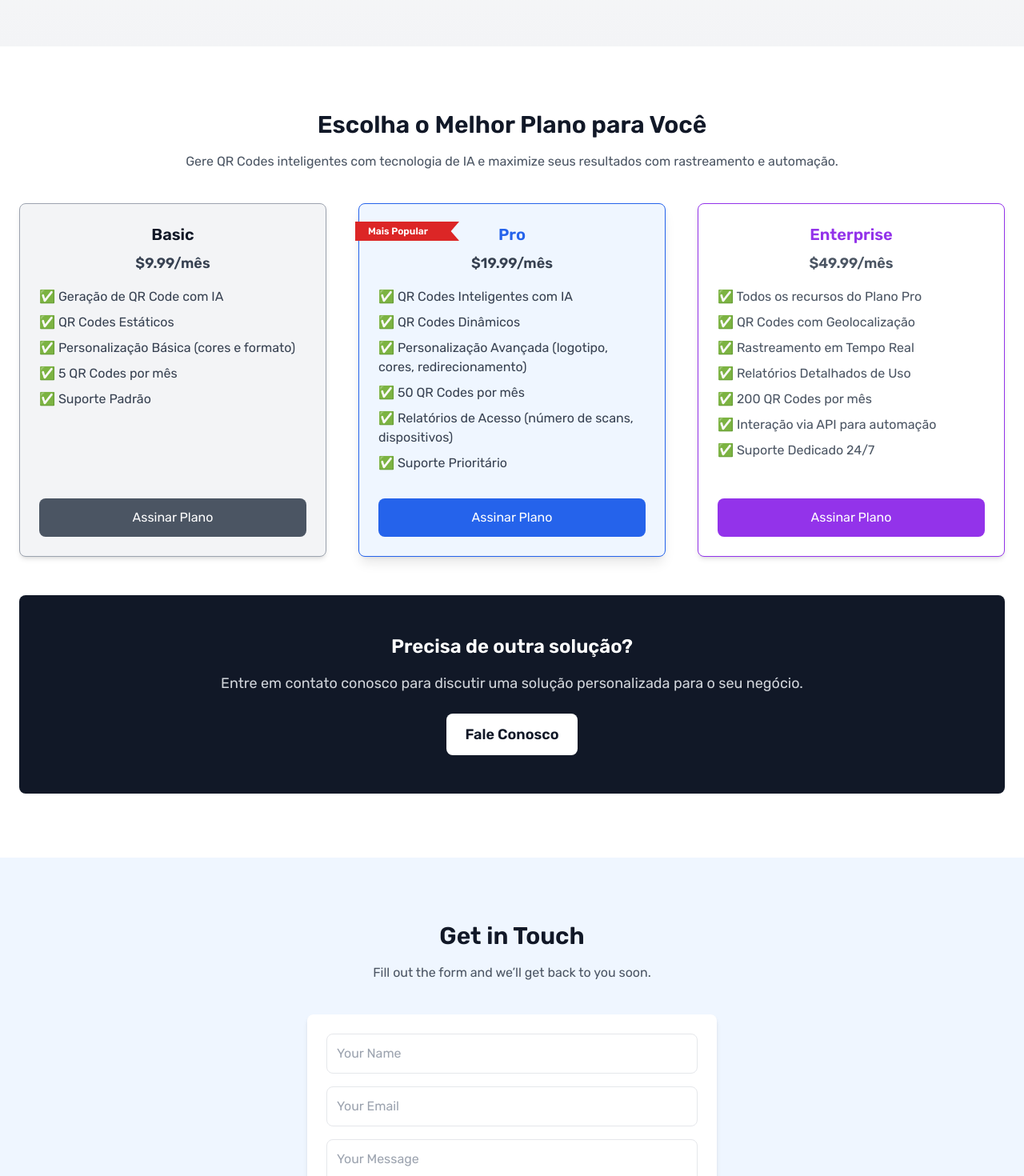
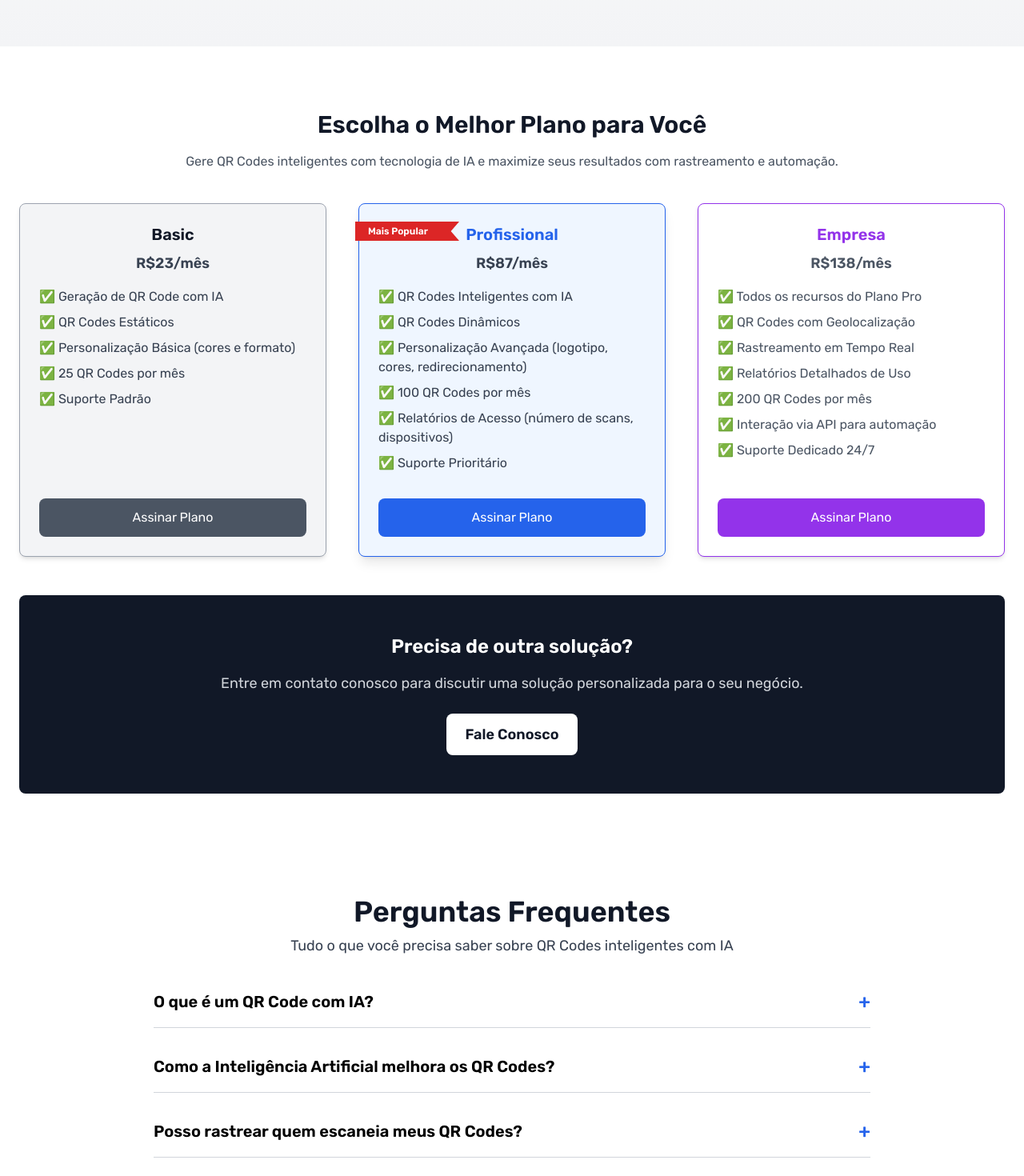
Before and after one commit to rafaelluisdacostacoelho/hi-snapqr-leads, an Angular app: page / in a window 1280 px wide. Shown: the part 1330-2800 px from the top of the page at 80% size. Built offline with nearby package versions, Linux system fonts and the light colour scheme.

Commit message:
Add FAQ section.

```diff
--- a/src/app/app.component.html
+++ b/src/app/app.component.html
@@ -2,5 +2,6 @@
 <app-hero-section></app-hero-section>
 <app-features></app-features>
 <app-pricing></app-pricing>
+<app-faq></app-faq>
 <app-contact-form></app-contact-form>
 <app-footer></app-footer>
--- a/src/app/app.component.ts
+++ b/src/app/app.component.ts
@@ -5,6 +5,7 @@ import { FeaturesComponent } from "./components/features/features.component";
 import { PricingComponent } from "./components/pricing/pricing.component";
 import { ContactFormComponent } from "./components/contact-form/contact-form.component";
 import { FooterComponent } from "./components/footer/footer.component";
+import { FaqComponent } from "./components/faq/faq.component";
 
 @Component({
   selector: 'app-root',
@@ -14,8 +15,9 @@ import { FooterComponent } from "./components/footer/footer.component";
     FeaturesComponent,
     PricingComponent,
     ContactFormComponent,
-    FooterComponent
-  ],
+    FooterComponent,
+    FaqComponent
+],
   templateUrl: './app.component.html',
   styleUrl: './app.component.css'
 })
--- /dev/null
+++ b/src/app/components/faq/faq.component.css
@@ -0,0 +1,11 @@
+button {
+  transition: all 0.3s ease-in-out;
+}
+
+button:hover {
+  color: #2563eb; /* Azul mais vibrante no hover */
+}
+
+.rotate-180 {
+  transform: rotate(180deg);
+}
--- /dev/null
+++ b/src/app/components/faq/faq.component.html
@@ -0,0 +1,27 @@
+<section class="container mx-auto my-12 px-6">
+    <div class="max-w-4xl mx-auto text-center">
+        <h2 class="text-3xl md:text-4xl font-bold text-gray-900">Perguntas Frequentes</h2>
+        <p class="text-gray-700 mt-2 mb-6 text-lg">Tudo o que você precisa saber sobre QR Codes inteligentes com IA</p>
+
+        <div class="space-y-4">
+            <div *ngFor="let faq of faqs; let i = index" class="border-b border-gray-300 py-4">
+                <button
+                    class="w-full text-left text-xl font-semibold flex justify-between items-center focus:outline-none transition-colors duration-300 hover:text-blue-600"
+                    (click)="toggleFAQ(i)">
+                    {{ faq.question }}
+                    <span
+                        class="text-blue-600 text-2xl transition-transform duration-300"
+                        [ngClass]="{'rotate-180': faq.isOpen}">
+                        {{ faq.isOpen ? '-' : '+' }}
+                    </span>
+                </button>
+                <div
+                    class="overflow-hidden transition-all duration-300 ease-in-out"
+                    [ngClass]="faq.isOpen ? 'max-h-[500px] opacity-100' : 'max-h-0 opacity-0'"
+                >
+                    <p class="text-gray-700 mt-2">{{ faq.answer }}</p>
+                </div>
+            </div>
+        </div>
+    </div>
+</section>
--- /dev/null
+++ b/src/app/components/faq/faq.component.ts
@@ -0,0 +1,23 @@
+import { Component } from '@angular/core';
+import { CommonModule } from '@angular/common';
+
+@Component({
+  selector: 'app-faq',
+  imports: [CommonModule],
+  templateUrl: './faq.component.html',
+  styleUrl: './faq.component.css'
+})
+export class FaqComponent {
+  faqs = [
+    { question: 'O que é um QR Code com IA?', answer: 'Um QR Code com IA utiliza Inteligência Artificial para otimizar sua leitura, rastreamento e personalização.', isOpen: false },
+    { question: 'Como a Inteligência Artificial melhora os QR Codes?', answer: 'A IA analisa padrões de uso, otimiza a geração e personaliza conteúdos dinâmicos para oferecer uma melhor experiência.', isOpen: false },
+    { question: 'Posso rastrear quem escaneia meus QR Codes?', answer: 'Sim! Você pode rastrear dados como localização, horário e dispositivo do usuário.', isOpen: false },
+    { question: 'É possível personalizar QR Codes com IA?', answer: 'Sim! Você pode alterar cores, logotipos, molduras e até mesmo adicionar animações.', isOpen: false },
+    { question: 'Como os QR Codes com IA ajudam a aumentar vendas?', answer: 'Eles permitem experiências interativas, direcionando clientes para ofertas especiais e funis otimizados.', isOpen: false },
+    { question: 'Qual a diferença entre QR Codes comuns e QR Codes inteligentes?', answer: 'QR Codes comuns armazenam dados estáticos, enquanto QR Codes inteligentes usam IA para personalização e rastreamento.', isOpen: false }
+  ];
+
+  toggleFAQ(index: number): void {
+    this.faqs[index].isOpen = !this.faqs[index].isOpen;
+  }
+}
--- a/src/app/components/footer/footer.component.html
+++ b/src/app/components/footer/footer.component.html
@@ -1,3 +1,3 @@
 <footer class="py-6 bg-gray-900 text-white text-center">
-    <p>© 2025 LeadMath. All Rights Reserved.</p>
+    <p>© 2025 Hi SnapQR. All Rights Reserved.</p>
 </footer>
--- a/src/app/components/navbar/navbar.component.html
+++ b/src/app/components/navbar/navbar.component.html
@@ -1,14 +1,14 @@
 <header class="w-full fixed top-0 left-0 z-50 bg-white shadow-md">
     <div class="container mx-auto flex justify-between items-center p-5">
       <!-- Logo -->
-      <a href="#" class="text-2xl font-bold text-blue-600">LeadMath</a>
+      <a href="#" class="text-2xl font-bold text-blue-600">Hi SnapQR</a>
 
       <!-- Menu -->
       <nav class="hidden md:flex space-x-6">
-        <a href="#features" class="text-gray-600 hover:text-blue-600">Features</a>
-        <a href="#testimonials" class="text-gray-600 hover:text-blue-600">Testimonials</a>
-        <a href="#pricing" class="text-gray-600 hover:text-blue-600">Pricing</a>
-        <a href="#contact" class="text-gray-600 hover:text-blue-600">Contact</a>
+        <a href="#features" class="text-gray-600 hover:text-blue-600">Serviços</a>
+        <a href="#pricing" class="text-gray-600 hover:text-blue-600">Preços</a>
+        <a href="#faq" class="text-gray-600 hover:text-blue-600">FAQ</a>
+        <a href="#contact" class="text-gray-600 hover:text-blue-600">Contato</a>
       </nav>
 
       <!-- Botão CTA -->
@@ -26,9 +26,9 @@
 
     <!-- Mobile Menu -->
     <div *ngIf="isMenuOpen" class="md:hidden bg-white shadow-lg p-5">
-      <a href="#features" class="block py-2 text-gray-600 hover:text-blue-600">Features</a>
-      <a href="#testimonials" class="block py-2 text-gray-600 hover:text-blue-600">Testimonials</a>
-      <a href="#pricing" class="block py-2 text-gray-600 hover:text-blue-600">Pricing</a>
-      <a href="#contact" class="block py-2 text-gray-600 hover:text-blue-600">Contact</a>
+      <a href="#features" class="block py-2 text-gray-600 hover:text-blue-600">Serviços</a>
+      <a href="#pricing" class="block py-2 text-gray-600 hover:text-blue-600">Preços</a>
+      <a href="#faq" class="text-gray-600 hover:text-blue-600">FAQ</a>
+      <a href="#contact" class="block py-2 text-gray-600 hover:text-blue-600">Contato</a>
     </div>
   </header>
--- a/src/app/components/pricing/pricing.component.html
+++ b/src/app/components/pricing/pricing.component.html
@@ -10,12 +10,12 @@
             <div class="relative flex flex-col h-full p-6 shadow-md rounded-lg border border-gray-400 bg-gray-100 text-left">
                 <div class="flex-grow">
                     <h3 class="text-xl font-semibold text-gray-900 text-center">Basic</h3>
-                    <p class="text-gray-700 text-center text-lg font-bold mt-2">$9.99/mês</p>
+                    <p class="text-gray-700 text-center text-lg font-bold mt-2">R$23/mês</p>
                     <ul class="text-gray-700 mt-4 space-y-2">
                         <li>✅ Geração de QR Code com IA</li>
                         <li>✅ QR Codes Estáticos</li>
                         <li>✅ Personalização Básica (cores e formato)</li>
-                        <li>✅ 5 QR Codes por mês</li>
+                        <li>✅ 25 QR Codes por mês</li>
                         <li>✅ Suporte Padrão</li>
                     </ul>
                 </div>
@@ -35,13 +35,13 @@
                     Mais Popular
                 </div>
                 <div class="flex-grow">
-                    <h3 class="text-xl font-semibold text-blue-600 text-center">Pro</h3>
-                    <p class="text-gray-700 text-center text-lg font-bold mt-2">$19.99/mês</p>
+                    <h3 class="text-xl font-semibold text-blue-600 text-center">Profissional</h3>
+                    <p class="text-gray-700 text-center text-lg font-bold mt-2">R$87/mês</p>
                     <ul class="text-gray-700 mt-4 space-y-2">
                         <li>✅ QR Codes Inteligentes com IA</li>
                         <li>✅ QR Codes Dinâmicos</li>
                         <li>✅ Personalização Avançada (logotipo, cores, redirecionamento)</li>
-                        <li>✅ 50 QR Codes por mês</li>
+                        <li>✅ 100 QR Codes por mês</li>
                         <li>✅ Relatórios de Acesso (número de scans, dispositivos)</li>
                         <li>✅ Suporte Prioritário</li>
                     </ul>
@@ -57,8 +57,8 @@
             <!-- Plano Enterprise -->
             <div class="relative flex flex-col h-full p-6 shadow-md rounded-lg border border-purple-600 bg-white text-left">
                 <div class="flex-grow">
-                    <h3 class="text-xl font-semibold text-purple-600 text-center">Enterprise</h3>
-                    <p class="text-gray-600 text-center text-lg font-bold mt-2">$49.99/mês</p>
+                    <h3 class="text-xl font-semibold text-purple-600 text-center">Empresa</h3>
+                    <p class="text-gray-600 text-center text-lg font-bold mt-2">R$138/mês</p>
                     <ul class="text-gray-600 mt-4 space-y-2">
                         <li>✅ Todos os recursos do Plano Pro</li>
                         <li>✅ QR Codes com Geolocalização</li>
```
Also changed, not shown: 1 other file (tests, documents, lock files or other folders).
